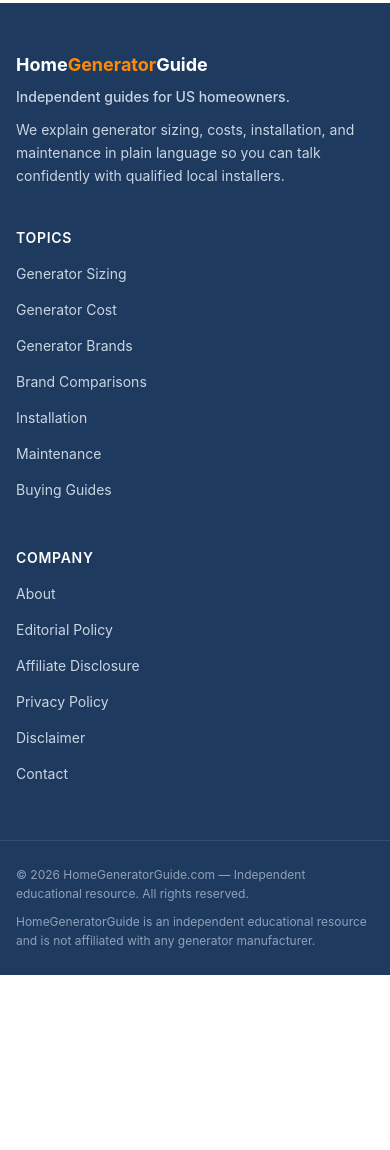
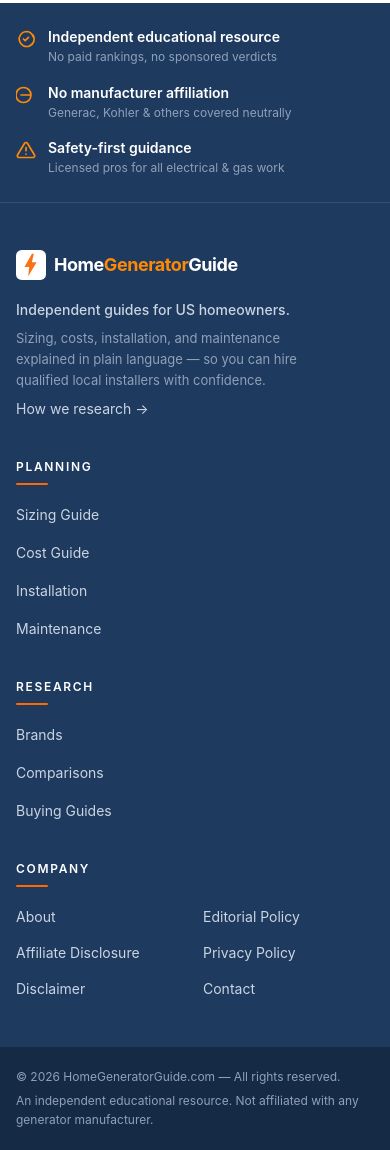
Before and after one commit to vipulotari-tech/HomeGeneratorGuide.com, an Astro site: page / in a window 390 px wide. Shown: the part 5074-6224 px from the top of the page. Before the commit the page ends 6049 px from the top, so only its background shows below. Built offline with nearby package versions, Linux system fonts and the light colour scheme; Astro itself is replaced by a stand-in of ours.

Commit message:
Premium footer redesign: trust strip, 4-column layout, refined navy/orange, responsive

```diff
--- a/src/components/layout/Footer.astro
+++ b/src/components/layout/Footer.astro
@@ -1,15 +1,17 @@
 ---
 const year = new Date().getFullYear();
-const topics = [
-  { href: '/sizing/', label: 'Generator Sizing' },
-  { href: '/cost/', label: 'Generator Cost' },
-  { href: '/brands/', label: 'Generator Brands' },
-  { href: '/comparisons/', label: 'Brand Comparisons' },
+const planning = [
+  { href: '/sizing/', label: 'Sizing Guide' },
+  { href: '/cost/', label: 'Cost Guide' },
   { href: '/installation/', label: 'Installation' },
   { href: '/maintenance/', label: 'Maintenance' },
+];
+const research = [
+  { href: '/brands/', label: 'Brands' },
+  { href: '/comparisons/', label: 'Comparisons' },
   { href: '/guides/', label: 'Buying Guides' },
 ];
-const legal = [
+const company = [
   { href: '/about/', label: 'About' },
   { href: '/editorial-policy/', label: 'Editorial Policy' },
   { href: '/affiliate-disclosure/', label: 'Affiliate Disclosure' },
@@ -17,31 +19,68 @@ const legal = [
   { href: '/disclaimer/', label: 'Disclaimer' },
   { href: '/contact/', label: 'Contact' },
 ];
+const trust = [
+  { t: 'Independent educational resource', d: 'No paid rankings, no sponsored verdicts', icon: 'M9 12l2 2 4-4m5.6-2.6A9 9 0 1 1 12 3a9 9 0 0 1 8.6 6.4z' },
+  { t: 'No manufacturer affiliation', d: 'Generac, Kohler & others covered neutrally', icon: 'M18 12H6m12 0a9 9 0 1 1-18 0 9 9 0 0 1 18 0z' },
+  { t: 'Safety-first guidance', d: 'Licensed pros for all electrical & gas work', icon: 'M12 9v4m0 4h.01M10.3 3.9 1.8 18a2 2 0 0 0 1.7 3h17a2 2 0 0 0 1.7-3L13.7 3.9a2 2 0 0 0-3.4 0z' },
+];
+const linkCls = 'inline-flex min-h-[36px] items-center text-sm text-slate-300 underline-offset-4 transition-colors hover:text-white hover:underline hover:decoration-orange-400';
 ---
 <footer class="bg-[#1e3a5f] text-slate-200">
-  <div class="mx-auto grid max-w-6xl gap-10 px-4 py-12 sm:px-6 md:grid-cols-3">
+  <!-- trust strip -->
+  <div class="border-b border-white/10">
+    <ul class="mx-auto grid max-w-6xl gap-4 px-4 py-6 sm:grid-cols-3 sm:gap-6 sm:px-6">
+      {trust.map((x) => (
+        <li class="flex items-start gap-3">
+          <svg class="h-5 w-5 shrink-0 translate-y-0.5 text-orange-400" viewBox="0 0 24 24" fill="none" stroke="currentColor" stroke-width="2" aria-hidden="true"><path stroke-linecap="round" stroke-linejoin="round" d={x.icon} /></svg>
+          <span>
+            <span class="block text-sm font-semibold text-white">{x.t}</span>
+            <span class="block text-xs leading-relaxed text-slate-400">{x.d}</span>
+          </span>
+        </li>
+      ))}
+    </ul>
+  </div>
+
+  <!-- link columns -->
+  <div class="mx-auto grid max-w-6xl gap-8 px-4 py-10 sm:grid-cols-2 sm:px-6 lg:grid-cols-4">
     <div>
-      <p class="text-lg font-bold text-white">Home<span class="text-orange-400">Generator</span>Guide</p>
-      <p class="mt-2 text-sm font-medium text-slate-300">Independent guides for US homeowners.</p>
-      <p class="mt-3 text-sm leading-relaxed text-slate-300">We explain generator sizing, costs, installation, and maintenance in plain language so you can talk confidently with qualified local installers.</p>
+      <a href="/" class="inline-flex min-h-[44px] items-center gap-2" aria-label="HomeGeneratorGuide home">
+        <svg width="30" height="30" viewBox="0 0 64 64" aria-hidden="true"><rect width="64" height="64" rx="12" fill="#ffffff"/><path d="M34 8 18 36h10l-2 20 18-30H34l4-18h-4z" fill="#f97316"/></svg>
+        <span class="text-lg font-bold tracking-tight text-white">Home<span class="text-orange-400">Generator</span>Guide</span>
+      </a>
+      <p class="mt-3 text-sm font-medium text-slate-300">Independent guides for US homeowners.</p>
+      <p class="mt-2 max-w-xs text-[13px] leading-relaxed text-slate-400">Sizing, costs, installation, and maintenance explained in plain language — so you can hire qualified local installers with confidence.</p>
+      <a href="/editorial-policy/" class={linkCls}>How we research →</a>
     </div>
-    <nav aria-label="Topic categories">
-      <p class="text-sm font-semibold uppercase tracking-wider text-white">Topics</p>
-      <ul class="mt-3 space-y-1 text-sm">
-        {topics.map((t) => (<li><a href={t.href} class="inline-block min-h-[32px] py-1 text-slate-300 underline-offset-4 hover:text-white hover:underline">{t.label}</a></li>))}
+    <nav aria-label="Planning guides">
+      <p class="text-xs font-semibold uppercase tracking-[0.14em] text-white">Planning</p>
+      <span aria-hidden="true" class="mt-2 block h-0.5 w-8 rounded bg-orange-500"></span>
+      <ul class="mt-3 space-y-0.5">
+        {planning.map((t) => (<li><a href={t.href} class={linkCls}>{t.label}</a></li>))}
       </ul>
     </nav>
-    <nav aria-label="About and legal">
-      <p class="text-sm font-semibold uppercase tracking-wider text-white">Company</p>
-      <ul class="mt-3 space-y-1 text-sm">
-        {legal.map((t) => (<li><a href={t.href} class="inline-block min-h-[32px] py-1 text-slate-300 underline-offset-4 hover:text-white hover:underline">{t.label}</a></li>))}
+    <nav aria-label="Research guides">
+      <p class="text-xs font-semibold uppercase tracking-[0.14em] text-white">Research</p>
+      <span aria-hidden="true" class="mt-2 block h-0.5 w-8 rounded bg-orange-500"></span>
+      <ul class="mt-3 space-y-0.5">
+        {research.map((t) => (<li><a href={t.href} class={linkCls}>{t.label}</a></li>))}
+      </ul>
+    </nav>
+    <nav aria-label="Company and legal">
+      <p class="text-xs font-semibold uppercase tracking-[0.14em] text-white">Company</p>
+      <span aria-hidden="true" class="mt-2 block h-0.5 w-8 rounded bg-orange-500"></span>
+      <ul class="mt-3 grid grid-cols-2 gap-x-4 sm:grid-cols-1">
+        {company.map((t) => (<li><a href={t.href} class={linkCls}>{t.label}</a></li>))}
       </ul>
     </nav>
   </div>
-  <div class="border-t border-white/10">
-    <div class="mx-auto max-w-6xl space-y-2 px-4 py-6 text-xs leading-relaxed text-slate-400 sm:px-6">
-      <p>© {year} HomeGeneratorGuide.com — Independent educational resource. All rights reserved.</p>
-      <p>HomeGeneratorGuide is an independent educational resource and is not affiliated with any generator manufacturer.</p>
+
+  <!-- bottom bar -->
+  <div class="bg-[#152a45]">
+    <div class="mx-auto flex max-w-6xl flex-col gap-1 px-4 py-5 text-xs leading-relaxed text-slate-400 sm:flex-row sm:items-center sm:justify-between sm:px-6">
+      <p>© {year} HomeGeneratorGuide.com — All rights reserved.</p>
+      <p>An independent educational resource. Not affiliated with any generator manufacturer.</p>
     </div>
   </div>
 </footer>
```
Also changed, not shown: 1 other file.
